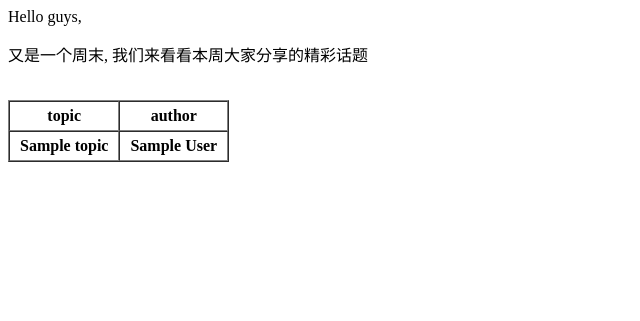
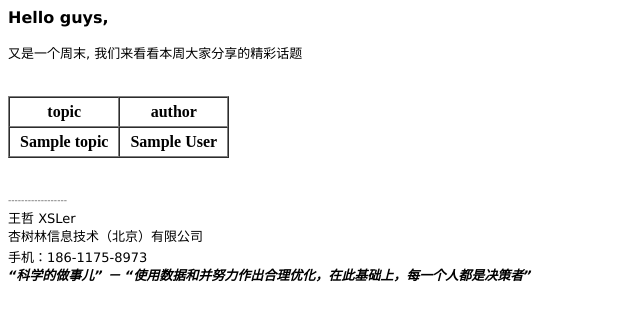
Before and after one commit to xingshulin/redspiderlily, a Python web app: template module/template/odd_email.html in a window 1280 px wide. Shown: the top 321 px of the page, without its empty margins (0-640 px from the left). Run offline with Jinja, Linux system fonts and the light colour scheme; the template is opened without the code that fills it: most values are stand-ins (such as "Sample title", 1, 10 or a date in 2020).

```diff
--- a/module/template/odd_email.html
+++ b/module/template/odd_email.html
@@ -3,9 +3,13 @@
 <title>Email</title>
 </head>
 <body>
-    <p>Hello guys,</p>
+    <p style="line-height: normal; font-family: 'lucida Grande', Verdana;">
+        <font size="3"><strong>Hello guys,</strong></font>
+    </p>
     <p>
-    <p>又是一个周末, 我们来看看本周大家分享的精彩话题</p>
+    <p style="line-height: normal; font-family: 'lucida Grande', Verdana;">
+        <font size="2">又是一个周末, 我们来看看本周大家分享的精彩话题</font>
+    </p>
     <br>
     <table border="1" cellspacing="0">
         <tr>
@@ -14,10 +18,35 @@
         </tr>
         {% for topic, author in articles.items() %}
         <tr>
-          <td style='padding:5px 10px 5px 10px'><strong>{{ topic }}</strong></td>
-          <td style='padding:5px 10px 5px 10px'><strong>{{ author }}</strong></td>
+          <td style='padding:5px 10px 5px 10px'><strong>{{ topic|e }}</strong></td>
+          <td style='padding:5px 10px 5px 10px'><strong>{{ author|e }}</strong></td>
         </tr>
         {% endfor %}
     </table>
+    <br>
+    <br>
+    <div style="line-height: 21px;">
+        <div style="line-height: normal; font-family: 'lucida Grande', Verdana;">
+            <div style="line-height: normal; color: rgb(144, 144, 144); font-family: 'Arial Narrow'; font-size: 12px;">
+                ------------------
+            </div>
+            <div style="line-height: normal; font-family: Verdana;">
+                <div style="line-height: 21px;">
+                    <div style="line-height: normal; font-family: 'lucida Grande', Verdana;">
+                        <font size="2">王哲 XSLer</font>
+                    </div>
+                    <div style="line-height: normal; font-family: 'lucida Grande', Verdana;">
+                        <span style="font-size: small; line-height: 19.5px;">杏树林信息技术（北京）有限公司</span>
+                    </div>
+                    <div style="line-height: normal; font-family: 'lucida Grande', Verdana;">
+                        <font size="2">手机：186-1175-8973</font>
+                    </div>
+                </div>
+                <div style="line-height: normal; font-family: 'lucida Grande', Verdana;">
+                    <b style="font-size: small; line-height: 19.5px;"><i>“科学的做事儿” －&nbsp;</i></b><i style="font-size: small; line-height: 19.5px;"><b>“使用数据和并努力作出合理优化，在此基础上，每一个人都是决策者”</b></i>
+                </div>
+            </div>
+        </div>
+    </div>
 </body>
 </html>
```
Also changed, not shown: module/report.py (+6 -5 lines), test/template/odd_email_test_file.html (+32 -3 lines), test/test_mailsender.py (+1 -9 lines), test/test_report.py (+22 -7 lines).
